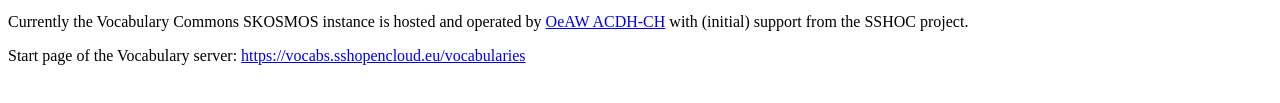
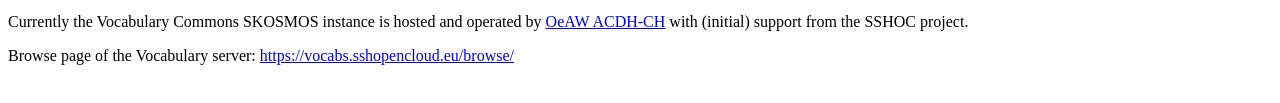
Before and after one commit to acdh-oeaw/vocabs-common, a plain HTML site: page skosmos/index.html in a window 1280 px wide. Shown: the part 157-260 px from the top of the page. Drawn offline with Linux system fonts and the light colour scheme.

Commit message:
Introducing a separation between browse and vocabularies

```diff
--- a/skosmos/index.html
+++ b/skosmos/index.html
@@ -7,6 +7,6 @@
 <p>This is the SSH Vocabulary Commons SKOSMOS instance. It is used to publish vocabularies that are useful for the broad Social Sciences and Humanities (SSH) that are in need of publication and specially results from SSH collaboration project such as the <a href="https://sshopencloud.eu">SSHOC project</a>.</p>
 <p>This SKOSMOS instance is part of a federative collaboration of a number of other SSH vocabulary publication platform instances and allows browsing and searching of externally hosted vocabularies.</p>
 <p>Currently the Vocabulary Commons SKOSMOS instance is hosted and operated by <a href="https://acdh.oeaw.ac.at">OeAW ACDH-CH</a> with (initial) support from the SSHOC project.</p>
-<p>Start page of the Vocabulary server: <a href="vocabularies/">https://vocabs.sshopencloud.eu/vocabularies</a></p>
+<p>Browse page of the Vocabulary server: <a href="browse/">https://vocabs.sshopencloud.eu/browse/</a></p>
 </body>
 </html>
```
Also changed, not shown: 3 other files.
